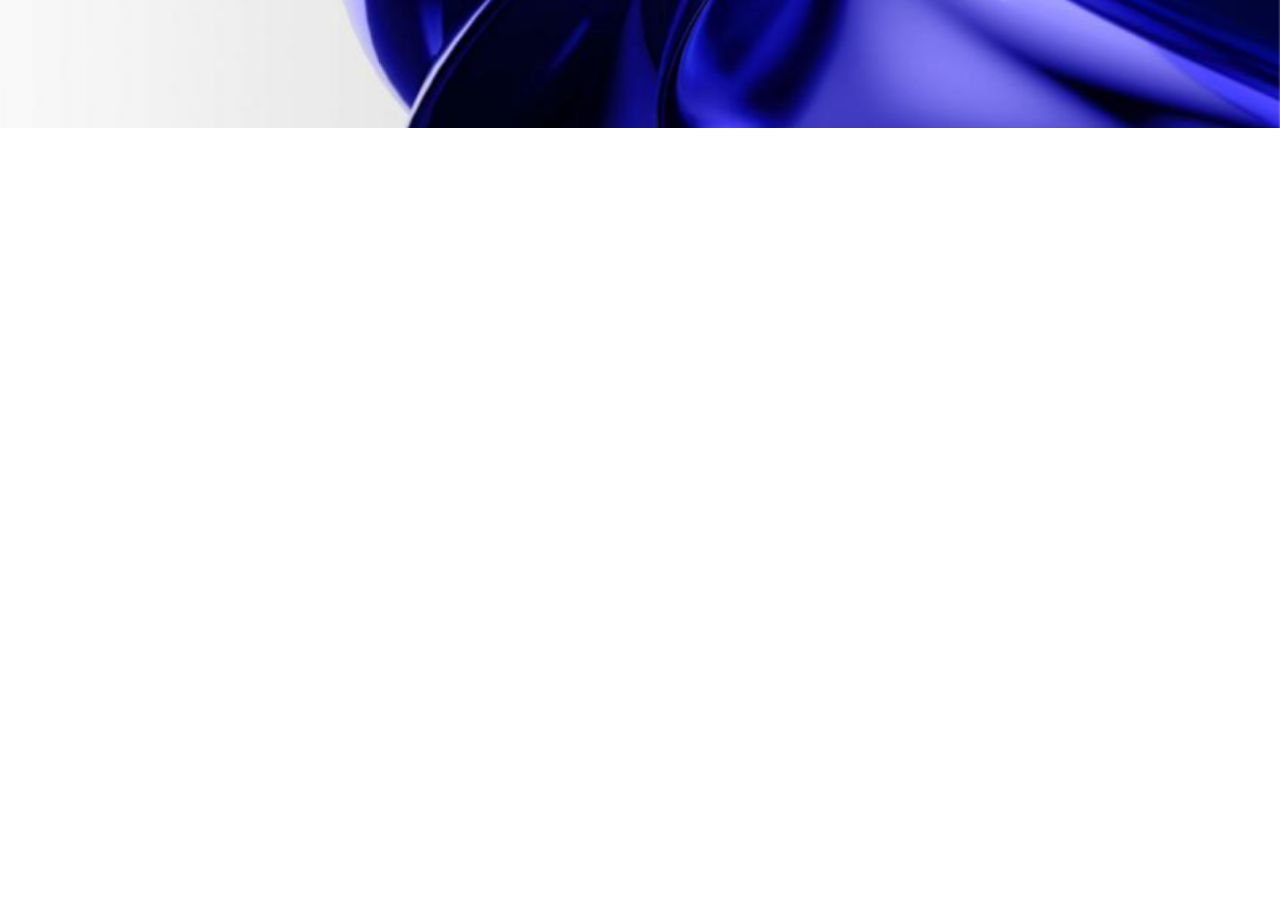
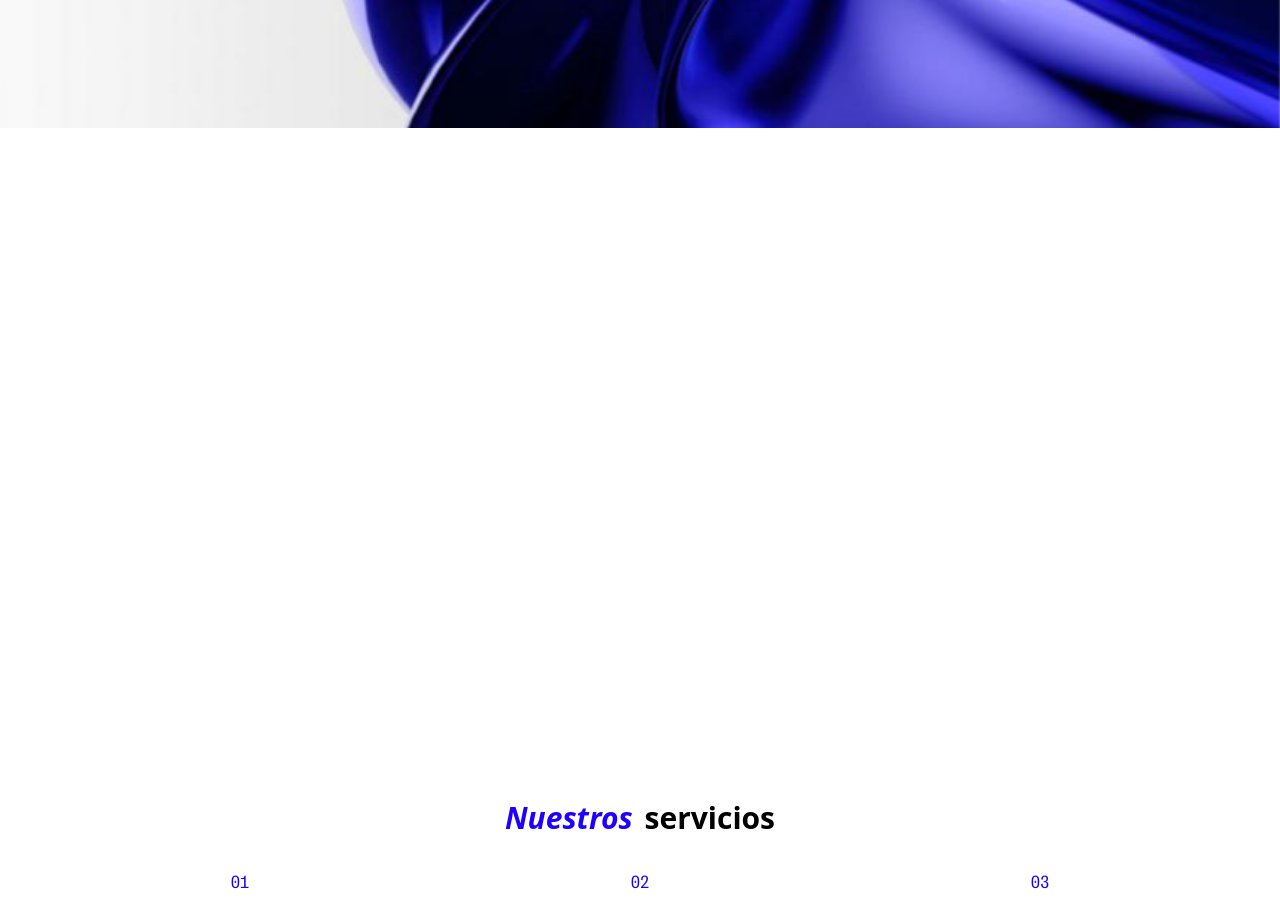
Before and after one commit to Rodrigoloh/cobalto-blue, a Next.js app: page / in a window 1280 px wide. Shown: the part 1880-2787 px from the top of the page. Built offline with nearby package versions, Linux system fonts and the light colour scheme.

Commit message:
spacing(nosotros): reduce top white space above services (pt 72vh/84vh) while keeping full overlay; services remains compact

```diff
--- a/components/SectionNosotros.tsx
+++ b/components/SectionNosotros.tsx
@@ -59,7 +59,7 @@ export default function SectionNosotros(){
 
       {/* C. Banner servicios */}
       <div className="relative z-10 bg-white -mt-[100vh] border-b border-neutral-200">
-        <div className="mx-auto max-w-7xl px-6 pt-[100vh] pb-12 md:pb-16">
+        <div className="mx-auto max-w-7xl px-6 pt-[72vh] md:pt-[84vh] pb-12 md:pb-16">
           <h3 className="text-center text-2xl md:text-3xl font-semibold">
             <span className="italic mr-1 text-[#1F00FF]">Nuestros</span> servicios
           </h3>
```
